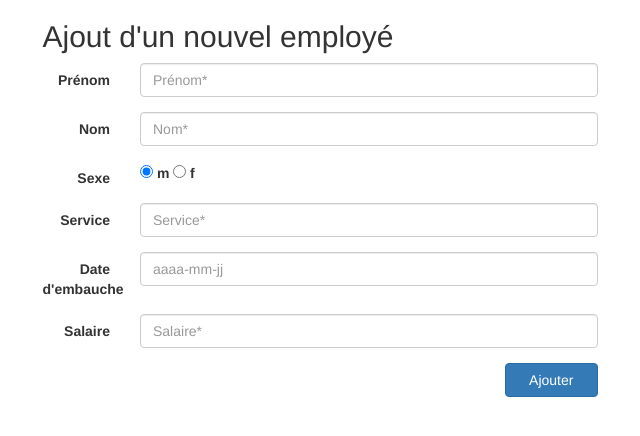
After one commit to Wael-C/git_crud, a PHP site: page /git_crud/view/ajout-employe.php in a window 1280 px wide. The commit adds this page. Shown: the top 436 px of the page, without its empty margins (320-960 px from the left). Run offline with PHP 8.4, Linux system fonts and the light colour scheme.

Commit message:
page ajout-employe.php et modification sur le layout

```diff
--- a/controller/Controller.php
+++ b/controller/Controller.php
@@ -101,4 +101,10 @@ class Controller
 
 
 
+
+
+
+
+
+
 }
--- /dev/null
+++ b/view/ajout-employe.php
@@ -0,0 +1,68 @@
+<!DOCTYPE html>
+<html>
+<head>
+	<title>Ajout employé</title>
+
+	<link rel="stylesheet" href="https://maxcdn.bootstrapcdn.com/bootstrap/3.3.7/css/bootstrap.min.css" >
+
+	<script src="https://maxcdn.bootstrapcdn.com/bootstrap/3.3.7/js/bootstrap.min.js" ></script>
+</head>
+<body>
+<div class="container">
+	<div class="row">
+		<form method="post" class="form-horizontal col-md-6 col-md-offset-3">
+			<h2>Ajout d'un nouvel employé</h2>
+			<div class="form-group">
+			    <label for="input1" class="col-sm-2 control-label">Prénom</label>
+			    <div class="col-sm-10">
+			      <input type="text" name="prenom"  class="form-control" id="input1" placeholder="Prénom*" />
+			    </div>
+			</div>
+
+			<div class="form-group">
+			    <label for="input1" class="col-sm-2 control-label">Nom</label>
+			    <div class="col-sm-10">
+			      <input type="text" name="nom"  class="form-control" id="input1" placeholder="Nom*" />
+			    </div>
+			</div>
+
+			<div class="form-group" class="radio">
+			<label for="input1" class="col-sm-2 control-label">Sexe</label>
+			<div class="col-sm-10">
+			  <label>
+			    <input type="radio" name="sexe" id="optionsRadios1" value="homme" checked> m
+			  </label>
+			  	  <label>
+			    <input type="radio" name="sexe" id="optionsRadios1" value="femme"> f
+			  </label>
+			</div>
+			</div>
+
+			<div class="form-group">
+			    <label for="input1" class="col-sm-2 control-label">Service</label>
+			    <div class="col-sm-10">
+			      <input type="text" name="service"  class="form-control" id="input1" placeholder="Service*" />
+			    </div>
+			</div>
+
+            <div class="form-group">
+			    <label for="input1" class="col-sm-2 control-label">Date d'embauche</label>
+			    <div class="col-sm-10">
+			      <input type="text" name="date_embauche"  class="form-control" id="input1" placeholder="aaaa-mm-jj" />
+			    </div>
+			</div>
+
+            <div class="form-group">
+			    <label for="input1" class="col-sm-2 control-label">Salaire</label>
+			    <div class="col-sm-10">
+			      <input type="text" name="salaire"  class="form-control" id="input1" placeholder="Salaire*" />
+			    </div>
+			</div>
+
+
+			<input type="submit" class="btn btn-primary col-md-2 col-md-offset-10" value="Ajouter" />
+		</form>
+	</div>
+</div>
+</body>
+</html>
--- a/view/layout.php
+++ b/view/layout.php
@@ -25,13 +25,9 @@
                             <a class="nav-link active" aria-current="page" href="#">Accueil</a>
                         </li>
                         <li class="nav-item">
-                            <a class="nav-link" href="#">Ajouter un employé</a>
+                            <a class="nav-link" href="http://localhost/git_crud/view/ajout-employe.php">Ajouter un employé</a>
                         </li>
                     </ul>
-                    <form class="d-flex">
-                        <input class="form-control me-2" type="search" placeholder="Search" aria-label="Search">
-                        <button class="btn btn-outline-warning" type="submit">Rechercher</button>
-                    </form>
                 </div>
             </div>
         </nav>
```
Also changed, not shown: model/EntityRepository.php (+9 -0 lines).
